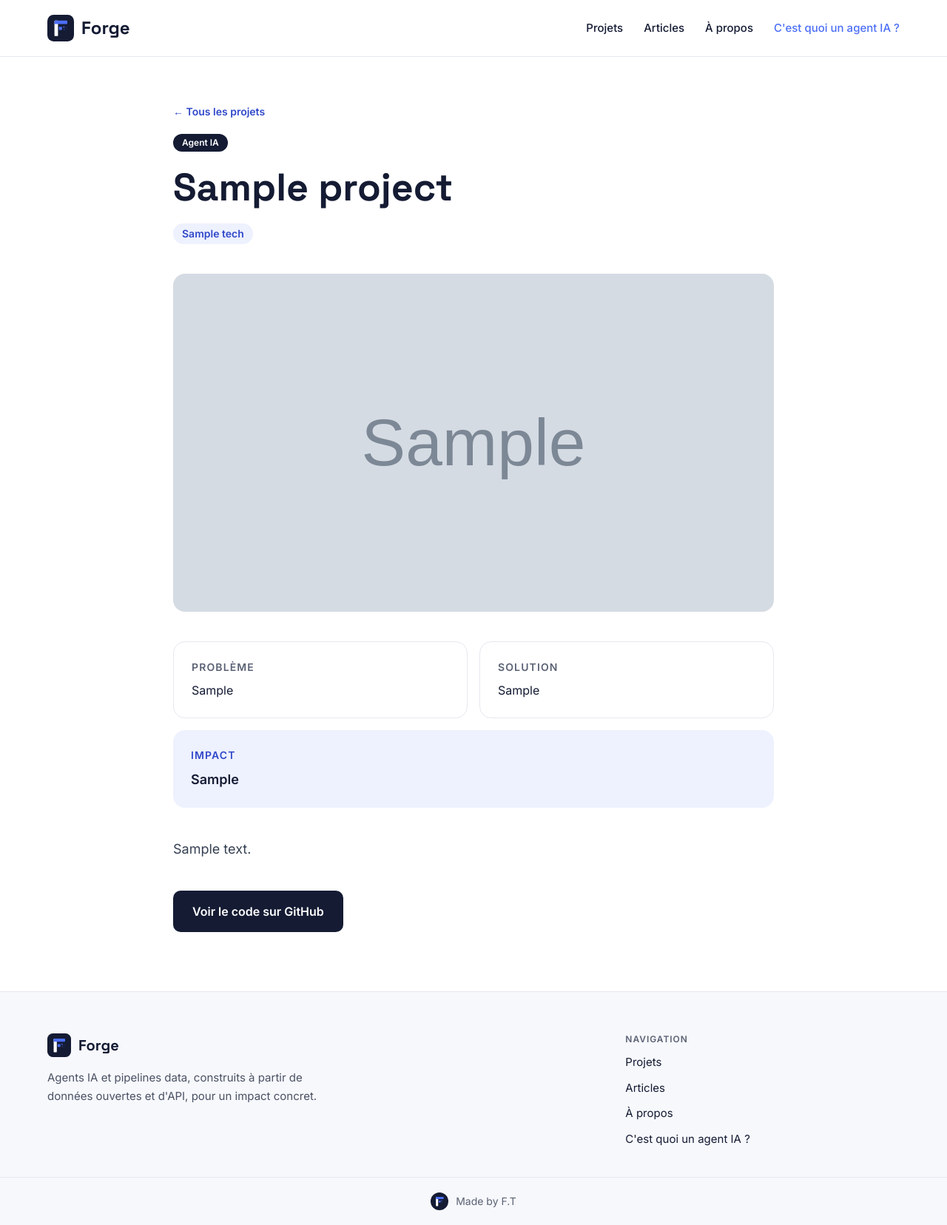
After one commit to flohms18/ForgeV2, a Django app: a page that uses templates/project_detail.html in a window 1280 px wide. The commit adds this page. Shown: the whole page at 74% size. Run offline with Django 5.2, Linux system fonts and the light colour scheme; tables that the repository leaves empty hold one stand-in row (values such as "Sample post"); grey boxes marked "Sample" are stand-in pictures; some libraries are stand-ins or nearby versions.

Commit message:
Final Changes

```diff
--- a/app/models.py
+++ b/app/models.py
@@ -50,12 +50,16 @@ class Project(models.Model):
     image = models.ImageField(upload_to="projects/", blank=True)
     solution = models.TextField()
     impact = models.CharField(max_length=200, blank=True)
+    content = HTMLField(blank=True, help_text="Article détaillé du projet (page projet)")
     github_url = models.URLField(blank=True)
     stack = models.ManyToManyField(Tech, related_name="projects", blank=True)
 
     def __str__(self):
         return self.title
 
+    def get_absolute_url(self):
+        return reverse("project_detail", args=[self.slug])
+
     def save(self, *args, **kwargs):
         if not self.slug:
             self.slug = slugify(self.title)
--- a/app/urls.py
+++ b/app/urls.py
@@ -5,6 +5,7 @@ from . import views
 urlpatterns = [
     path("", views.home, name="home"),
     path("a-propos/", views.about, name="about"),
+    path("projets/<slug:slug>/", views.project_detail, name="project_detail"),
     path("articles/", views.post_list, name="post_list"),
     path("articles/<slug:slug>/", views.post_detail, name="post_detail"),
 ]
--- a/app/views.py
+++ b/app/views.py
@@ -15,6 +15,15 @@ def home(request):
 
 def about(request):
     return render(request, "about.html")
+
+
+def project_detail(request, slug):
+    project = get_object_or_404(Project.objects.prefetch_related("stack"), slug=slug)
+    other_projects = Project.objects.exclude(pk=project.pk).order_by("-id")[:3]
+    return render(request, "project_detail.html", {
+        "project": project,
+        "other_projects": other_projects,
+    })
 
 
 def post_list(request):
--- /dev/null
+++ b/templates/project_detail.html
@@ -0,0 +1,74 @@
+{% extends "base.html" %}
+
+{% block title %}{{ project.title }} · Forge{% endblock %}
+
+{% block content %}
+<article class="mx-auto flex max-w-[860px] flex-col gap-10 px-6 pt-16 pb-20">
+    <header class="flex flex-col gap-5">
+        <a href="{% url 'home' %}#projets" class="text-sm font-semibold text-brand-700 hover:text-brand-800">← Tous les projets</a>
+        <span class="w-fit rounded-full bg-ink px-3 py-1 text-xs font-semibold text-white">{{ project.get_category_display }}</span>
+        <h1 class="font-display text-[clamp(32px,5vw,52px)] font-bold leading-[1.1]">{{ project.title }}</h1>
+        {% with techs=project.stack.all %}
+        {% if techs %}
+        <ul class="flex flex-wrap gap-2" aria-label="Technologies utilisées">
+            {% for tech in techs %}
+            <li class="rounded-full bg-brand-50 px-3 py-1 text-sm font-semibold text-brand-700">{{ tech.name }}</li>
+            {% endfor %}
+        </ul>
+        {% endif %}
+        {% endwith %}
+    </header>
+
+    {% if project.image %}
+    <img src="{{ project.image.url }}" alt="" class="aspect-[16/9] w-full rounded-2xl object-cover">
+    {% endif %}
+
+    {# Résumé : les trois blocs de la carte, en grand #}
+    <dl class="grid gap-4 sm:grid-cols-2">
+        <div class="flex flex-col gap-2 rounded-2xl border border-line p-6">
+            <dt class="text-sm font-semibold uppercase tracking-[0.08em] text-subtle">Problème</dt>
+            <dd class="leading-relaxed">{{ project.problem }}</dd>
+        </div>
+        <div class="flex flex-col gap-2 rounded-2xl border border-line p-6">
+            <dt class="text-sm font-semibold uppercase tracking-[0.08em] text-subtle">Solution</dt>
+            <dd class="leading-relaxed">{{ project.solution|linebreaksbr }}</dd>
+        </div>
+        {% if project.impact %}
+        <div class="flex flex-col gap-2 rounded-2xl bg-brand-50 p-6 sm:col-span-2">
+            <dt class="text-sm font-semibold uppercase tracking-[0.08em] text-brand-700">Impact</dt>
+            <dd class="text-lg font-semibold leading-relaxed">{{ project.impact }}</dd>
+        </div>
+        {% endif %}
+    </dl>
+
+    {% if project.content %}
+    {# Contenu écrit dans l'admin avec TinyMCE : HTML de confiance #}
+    <div class="prose prose-lg max-w-none prose-headings:font-display prose-headings:text-ink prose-a:text-brand-700 prose-pre:bg-ink">
+        {{ project.content|safe }}
+    </div>
+    {% endif %}
+
+    {% if project.github_url %}
+    <div>
+        <a href="{{ project.github_url }}" target="_blank" rel="noopener" class="lift inline-flex rounded-[10px] bg-ink px-[26px] py-4 font-semibold text-white">Voir le code sur GitHub</a>
+    </div>
+    {% endif %}
+</article>
+
+{% if other_projects %}
+<section class="mx-auto flex max-w-[860px] flex-col gap-4 px-6 pb-16">
+    <h2 class="font-display text-2xl font-bold">Autres projets</h2>
+    <ul class="flex flex-col border-t border-line">
+        {% for other in other_projects %}
+        <li class="border-b border-line">
+            <a href="{{ other.get_absolute_url }}" class="group flex flex-wrap items-baseline justify-between gap-x-6 gap-y-2 py-5">
+                <span class="text-lg font-semibold group-hover:text-brand-700">{{ other.title }}</span>
+                <span class="text-sm text-subtle">{{ other.get_category_display }}</span>
+            </a>
+        </li>
+        {% endfor %}
+    </ul>
+</section>
+{% endif %}
+
+{% endblock %}
```
Also changed, not shown: templates/home.html (+8 -5 lines), app/migrations/0006_project_content.py (added), theme/static/css/dist/styles.css.
